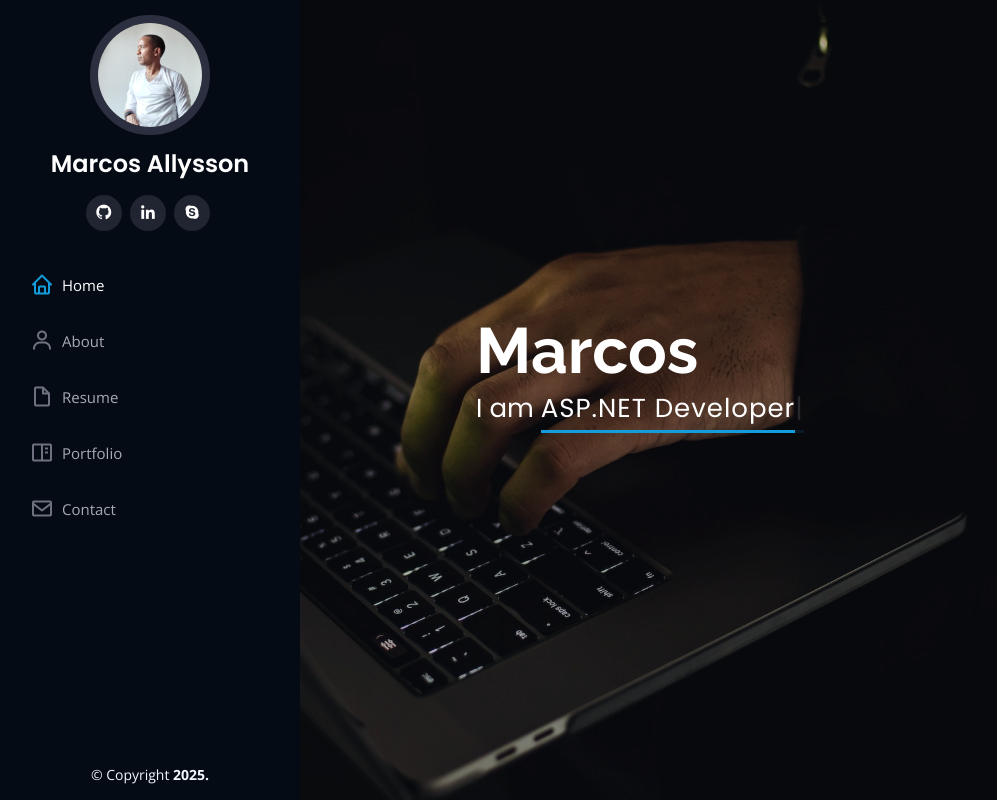
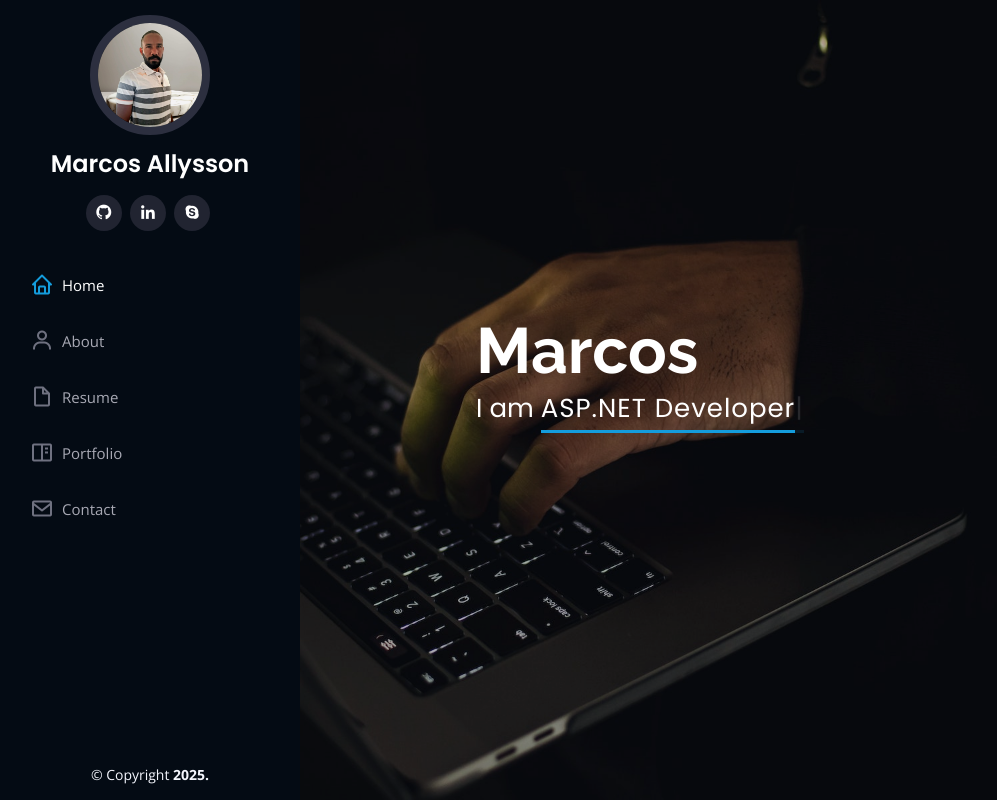
Before and after one commit to MarcosAllysson/portfolio-dev, a plain HTML site: page index.html in a window 1280 px wide. Shown: the top 800 px of the page, without its empty margins (0-997 px from the left). Drawn offline with nearby package versions, Linux system fonts and the light colour scheme.

Commit message:
feat: changed profile image

```diff
--- a/index.html
+++ b/index.html
@@ -48,7 +48,7 @@
 			<div class="d-flex flex-column">
 				<div class="profile">
 					<img
-						src="assets/img/profile-img-2.jpg"
+						src="assets/img/profile-img-3.jpg"
 						alt=""
 						class="img-fluid rounded-circle"
 					/>
@@ -135,16 +135,16 @@
 						<h2>About</h2>
 						<p>I currently work as a web developer.</p>
 						<p>
-							I have worked with ASP.NET, C#, Angular, React, Python and Django, Docker
-							and SQL, among other technologies.
+							I have worked with ASP.NET, C#, Angular, React, Python and Django,
+							Docker and SQL, among other technologies.
 						</p>
 					</div>
 
 					<div class="row">
 						<div class="col-lg-8 pt-4 pt-lg-0 content" data-aos="fade-left">
 							<h3>
-								Full Stack Developer | Angular | React | JavaScript & TypeScript |
-								.NET | C# | SQL | Python & Django
+								Full Stack Developer | Angular | React | JavaScript & TypeScript
+								| .NET | C# | SQL | Python & Django
 							</h3>
 
 							<p class="fst-italic">Basic information:</p>
```
Also changed, not shown: assets/img/profile-img-2.jpg (deleted), assets/img/profile-img-3.jpg (added).
